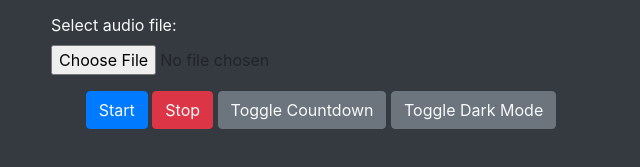
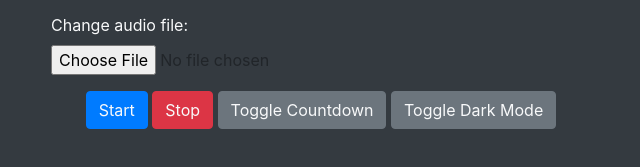
Before and after one commit to BlipOnNobodysRadar/AudioReminders, a plain HTML site: page index.html in a window 1280 px wide. Shown: the part 341-508 px from the top of the page, 319-959 px from the left. Drawn offline with nearby package versions, Linux system fonts and the light colour scheme.

Commit message:
alter label for audiofile

```diff
--- a/index.html
+++ b/index.html
@@ -25,7 +25,7 @@
 								<input type="number" class="form-control" id="maxInterval" value="7200">
 						</div>
 						<div class="form-group">
-							<label for="audioFile">Select audio file:</label>
+							<label for="audioFile">Change audio file:</label>
 							<input type="file" class="form-control-file" id="audioFile" accept="audio/*">
 						</div>
 							<div class="text-center">
```
